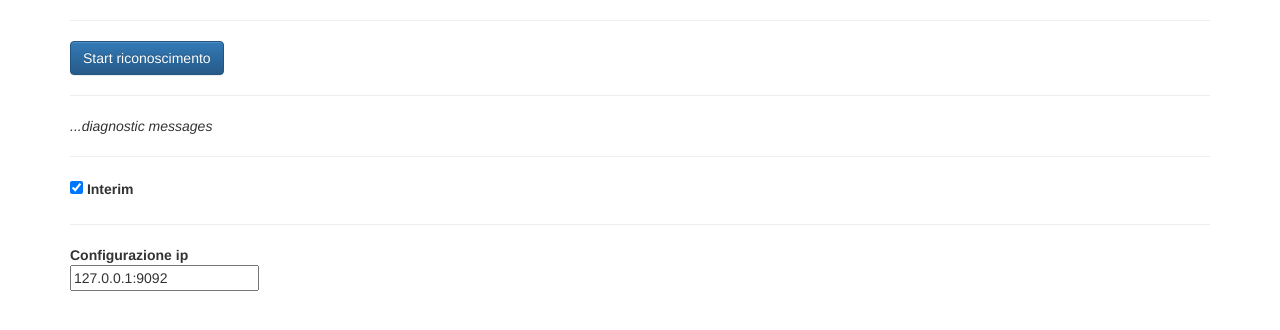
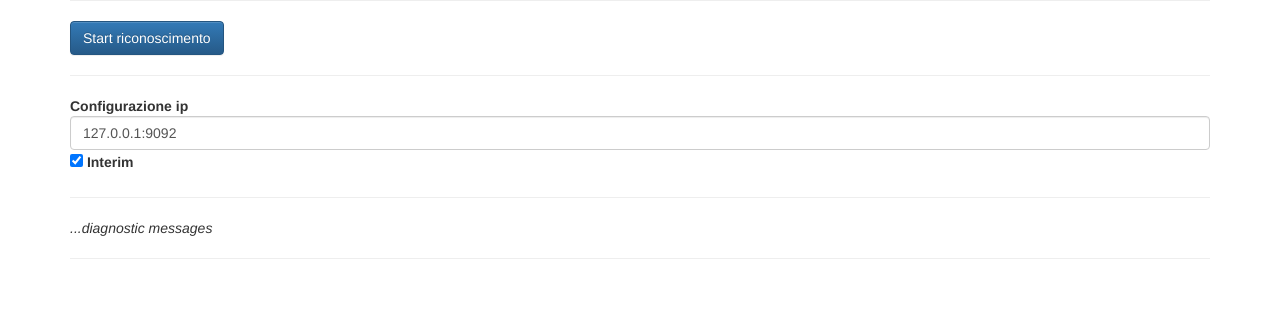
Before and after one commit to GoofyGoober/voice-sender-socket, a plain HTML site: page riconoscimento-js.html in a window 1280 px wide. Drawn offline with nearby package versions, Linux system fonts and the light colour scheme.

Commit message:
riordinato elementi

```diff
--- a/riconoscimento-js.html
+++ b/riconoscimento-js.html
@@ -18,19 +18,21 @@
 
 <body>
   <div class="container">
+    <hr/ style="margin-top: 0">
+    <a href="#" id="start" class="btn btn-primary">Start riconoscimento</a>
     <hr/>
-  <a href="#" id="start" class="btn btn-primary">Start riconoscimento</a>
+
+    <div class="configurazione-ip">
+      <strong>Configurazione ip</strong>
+      <input oninput="changeIp()" type="text" value="127.0.0.1:9092" id='ip' class="form-control"/>
+      <input name="interim" type="checkbox" value="html" checked="checked" id="interim"/>
+      <label for="interim">Interim</label>
+    </div><!--.configurazione-ip-->
+
     <hr/>
     <p class="output"><em>...diagnostic messages</em></p>
     <hr/>
-  <input name="interim" type="checkbox" value="html" checked="checked" id="interim"/>
-  <label for="interim">Interim</label>
 
-  <hr/>
-  <div>
-  <strong>Configurazione ip</strong><br/>
-  <input oninput="changeIp()" type="text" value="127.0.0.1:9092" id='ip'/>
-  </div>
     <script type="text/javascript" src="client/server.js"></script>
     <script type="text/javascript" src="client/riconoscimento.js"></script>
   </div><!-- container -->
```
Lines whose indentation alone changed are shown as unchanged.
